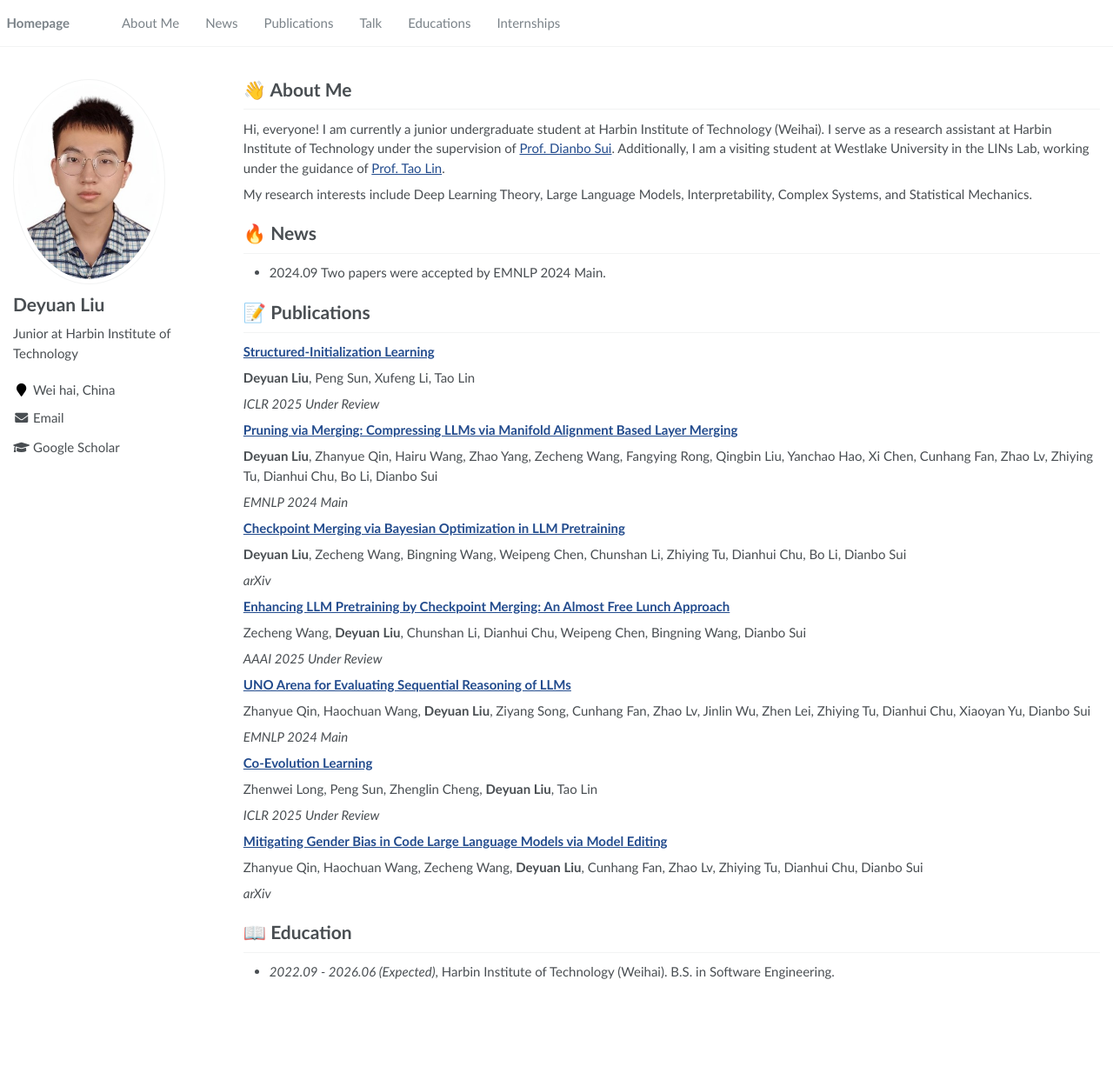
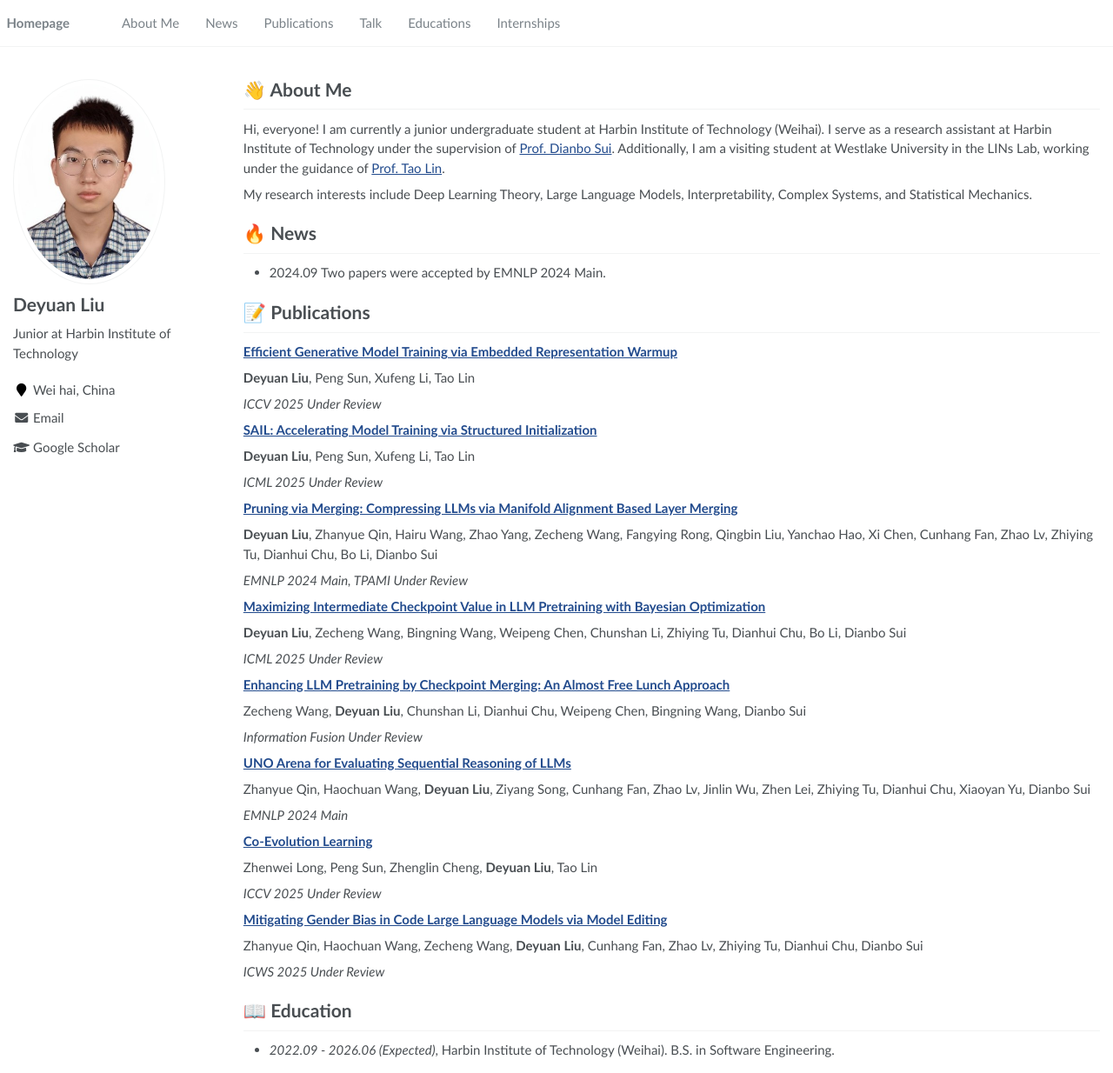
Before and after one commit to hrwang00/HairuWang.github.io, a Jekyll site: the page built from _pages/about.md, in a window 1280 px wide and 1234 px high. Shown: the whole window at 87% size. Built offline with Jekyll 4.4.1, drawn with Linux system fonts in a browser that asks for light colours.

Commit message:
Update about.md

```diff
--- a/_pages/about.md
+++ b/_pages/about.md
@@ -27,33 +27,38 @@ My research interests include Deep Learning Theory, Large Language Models, Inter
 
 # 📝 Publications
 
-
-[**Structured-Initialization Learning**](#)
+[**Efficient Generative Model Training via Embedded Representation Warmup**](#)
 
 **Deyuan Liu**, Peng Sun, Xufeng Li, Tao Lin
 
-*ICLR 2025 Under Review*
+*ICCV 2025 Under Review*
+
+[**SAIL: Accelerating Model Training via Structured Initialization**](https://openreview.net/forum?id=MSlF3GvUXI&referrer=%5BAuthor%20Console%5D(%2Fgroup%3Fid%3DICLR.cc%2F2025%2FConference%2FAuthors%23your-submissions))
+
+**Deyuan Liu**, Peng Sun, Xufeng Li, Tao Lin
+
+*ICML 2025 Under Review*
 
 
 [**Pruning via Merging: Compressing LLMs via Manifold Alignment Based Layer Merging**](https://arxiv.org/abs/2406.16330)
 
 **Deyuan Liu**, Zhanyue Qin, Hairu Wang, Zhao Yang, Zecheng Wang, Fangying Rong, Qingbin Liu, Yanchao Hao, Xi Chen, Cunhang Fan, Zhao Lv, Zhiying Tu, Dianhui Chu, Bo Li, Dianbo Sui
 
-*EMNLP 2024 Main*
+*EMNLP 2024 Main, TPAMI Under Review*
 
 
-[**Checkpoint Merging via Bayesian Optimization in LLM Pretraining**](https://arxiv.org/abs/2403.19390)
+[**Maximizing Intermediate Checkpoint Value in LLM Pretraining with Bayesian Optimization**](https://arxiv.org/abs/2403.19390)
 
 **Deyuan Liu**, Zecheng Wang, Bingning Wang, Weipeng Chen, Chunshan Li, Zhiying Tu, Dianhui Chu, Bo Li, Dianbo Sui
 
-*arXiv*
+*ICML 2025 Under Review*
 
 
 [**Enhancing LLM Pretraining by Checkpoint Merging: An Almost Free Lunch Approach**](#)
 
 Zecheng Wang, **Deyuan Liu**, Chunshan Li, Dianhui Chu, Weipeng Chen, Bingning Wang, Dianbo Sui
 
-*AAAI 2025 Under Review*
+*Information Fusion Under Review*
 
 
 [**UNO Arena for Evaluating Sequential Reasoning of LLMs**](https://arxiv.org/abs/2406.16382)
@@ -63,18 +68,18 @@ Zhanyue Qin, Haochuan Wang, **Deyuan Liu**, Ziyang Song, Cunhang Fan, Zhao Lv, J
 *EMNLP 2024 Main*
 
 
-[**Co-Evolution Learning**](#)
+[**Co-Evolution Learning**](https://openreview.net/forum?id=5IBrWCeZtl&referrer=%5BAuthor%20Console%5D(%2Fgroup%3Fid%3DICLR.cc%2F2025%2FConference%2FAuthors%23your-submissions))
 
 Zhenwei Long, Peng Sun, Zhenglin Cheng, **Deyuan Liu**, Tao Lin
 
-*ICLR 2025 Under Review*
+*ICCV 2025 Under Review*
 
 
 [**Mitigating Gender Bias in Code Large Language Models via Model Editing**](https://arxiv.org/abs/2410.07820)
 
 Zhanyue Qin, Haochuan Wang, Zecheng Wang, **Deyuan Liu**, Cunhang Fan, Zhao Lv, Zhiying Tu, Dianhui Chu, Dianbo Sui
 
-*arXiv*
+*ICWS 2025 Under Review*
 
 
 # 📖 Education
```
